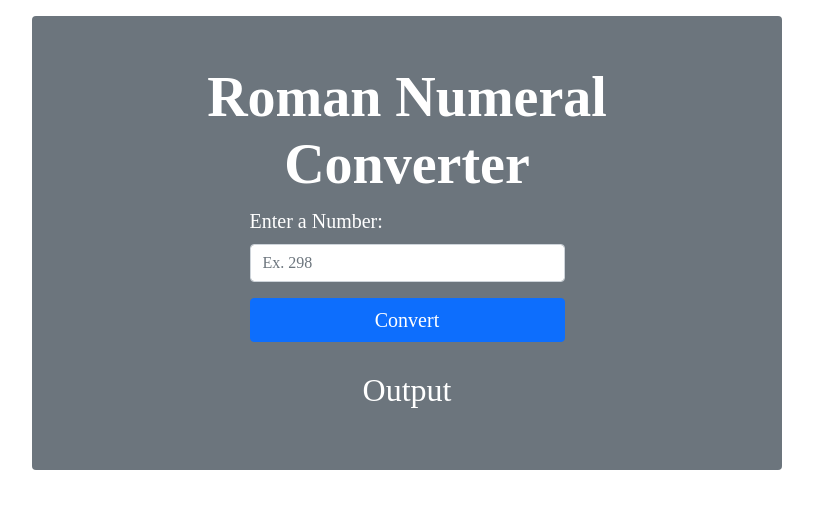
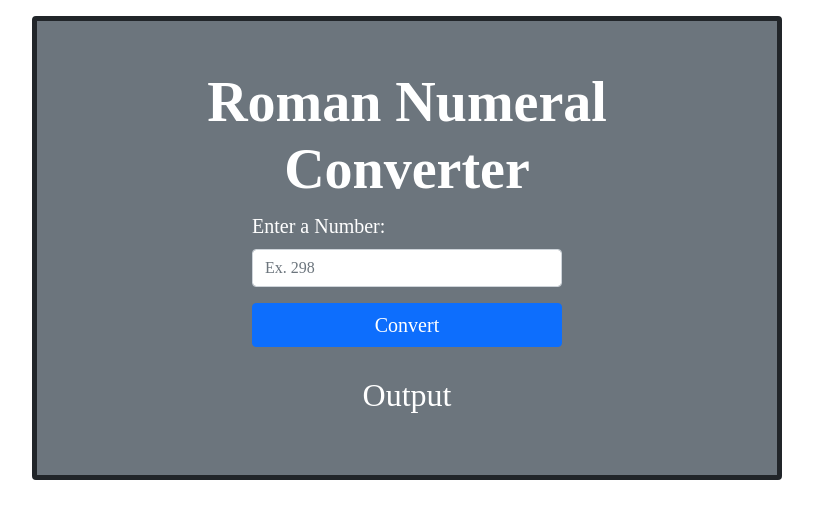
Before and after one commit to eulybin/freeCodeCamp-js-projects, a plain HTML site: page roman-numeral-converter/index.html in a window 1280 px wide. Shown: the whole page, without its empty margins (233-1046 px from the left). Drawn offline with nearby package versions, Linux system fonts and the light colour scheme; a web font is replaced by a local one.

Commit message:
added border to container

```diff
--- a/roman-numeral-converter/index.html
+++ b/roman-numeral-converter/index.html
@@ -21,7 +21,7 @@
   </head>
   <body>
     <div
-      class="container mt-3 p-5 bg-secondary text-white rounded"
+      class="container mt-3 p-5 bg-secondary text-white rounded border border-5 border-dark"
       style="width: 750px"
     >
       <div class="row">
```
